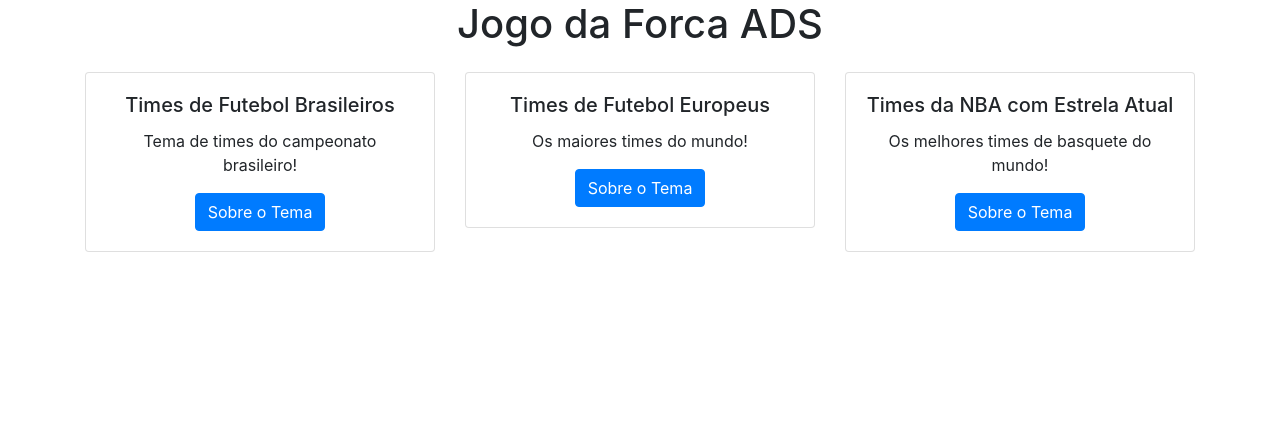
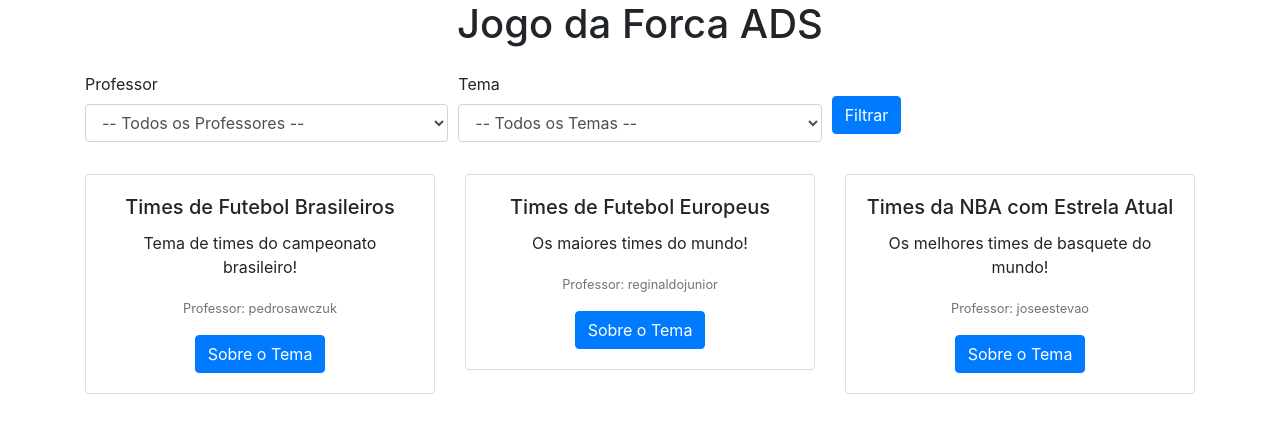
Before and after one commit to PedroSawczuk/jogo-forca-ADS, a Django app: page / in a window 1280 px wide. Shown: the part 56-489 px from the top of the page. Run offline with Django 5.2, Linux system fonts and the light colour scheme; data comes from the database, SQL or seed files in the repository; both versions use the stored data as it was after the commit; some libraries are stand-ins or nearby versions.

Commit message:
Filtrona homePage

```diff
--- a/core/templates/homePage.html
+++ b/core/templates/homePage.html
@@ -8,6 +8,34 @@
 <div class="container">
   <h1 class="text-center mb-4">Jogo da Forca ADS</h1>
 
+  <!-- Formulário de Filtro -->
+  <form method="get" class="mb-4">
+    <div class="form-row">
+      <div class="col-md-4 mb-2">
+        <label for="professor">Professor</label>
+        <select id="professor" name="professor" class="form-control">
+          <option value="">-- Todos os Professores --</option>
+          {% for professor in professores %}
+            <option value="{{ professor.id }}" {% if request.GET.professor == professor.id|stringformat:"s" %}selected{% endif %}>{{ professor.username }}</option>
+          {% endfor %}
+        </select>
+      </div>
+      <div class="col-md-4 mb-2">
+        <label for="tema">Tema</label>
+        <select id="tema" name="tema" class="form-control">
+          <option value="">-- Todos os Temas --</option>
+          {% for tema in temas %}
+            <option value="{{ tema.id }}" {% if request.GET.tema == tema.id|stringformat:"s" %}selected{% endif %}>{{ tema.nome }}</option>
+          {% endfor %}
+        </select>
+      </div>
+      <div class="col-md-4 mb-2">
+        <button type="submit" class="btn btn-primary mt-4">Filtrar</button>
+      </div>
+    </div>
+  </form>
+
+  <!-- Cards de Tema -->
   <div class="row justify-content-center">
     {% for tema in temas %}
     <div class="col-md-4">
@@ -15,6 +43,7 @@
         <div class="card-body text-center">
           <h5 class="card-title">{{ tema.nome }}</h5>
           <p class="card-text">{{ tema.descricao }}</p>
+          <p class="card-text"><small class="text-muted">Professor: {{ tema.professor.username }}</small></p>
           <a href="{% url 'temaDetalhes' tema.id %}" class="btn btn-primary">Sobre o Tema</a>
         </div>
       </div>
--- a/core/views.py
+++ b/core/views.py
@@ -20,7 +20,19 @@ class HomePageView(ProfessorContextMixin, TemplateView):
 
     def get_context_data(self, **kwargs):
         context = super().get_context_data(**kwargs)
-        context['temas'] = Tema.objects.all()
+        professor_id = self.request.GET.get('professor')
+        tema_id = self.request.GET.get('tema')
+
+        if professor_id:
+            temas = Tema.objects.filter(professor_id=professor_id)
+        else:
+            temas = Tema.objects.all()
+
+        if tema_id:
+            temas = temas.filter(id=tema_id)
+
+        context['temas'] = temas
+        context['professores'] = User.objects.filter(groups__name='professores')
         return context
 
 class TemaDetalhesView(ProfessorContextMixin, DetailView):
```
Also changed, not shown: jogoForca_db.sqlite3.
